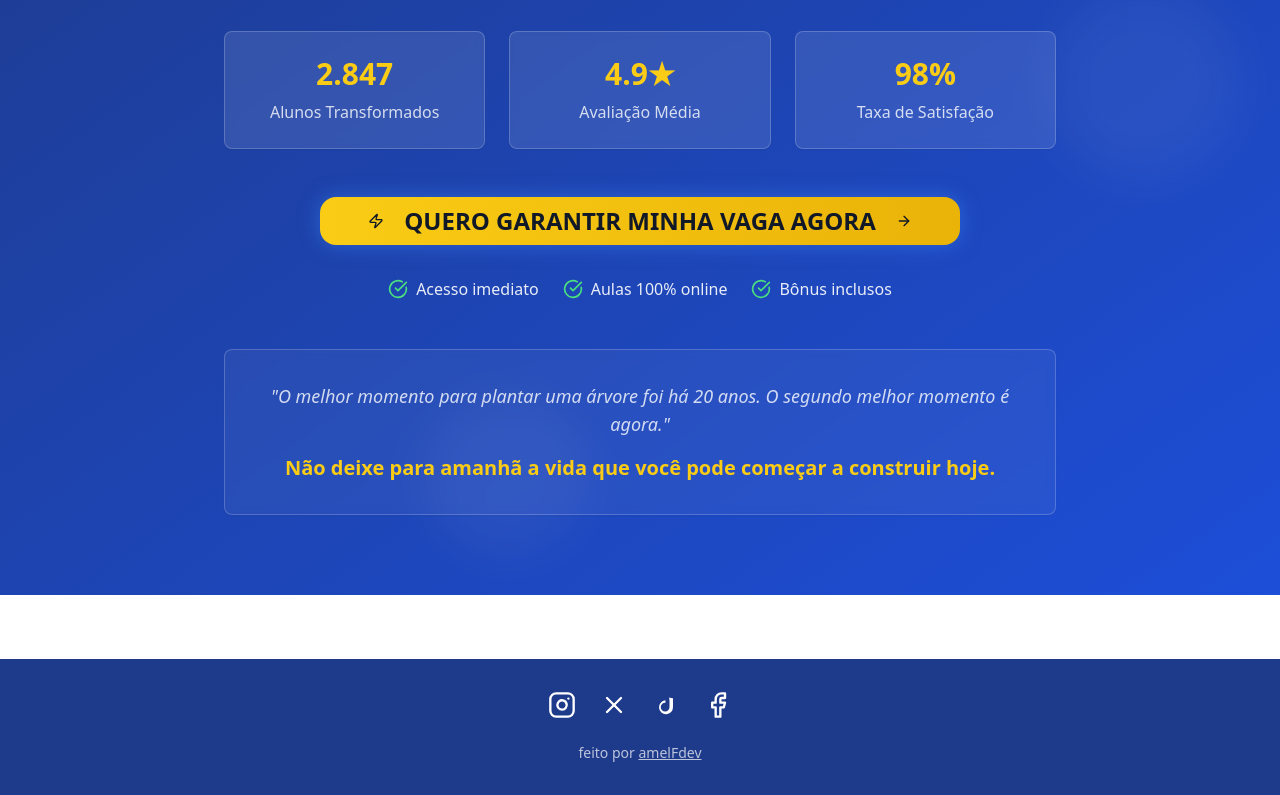
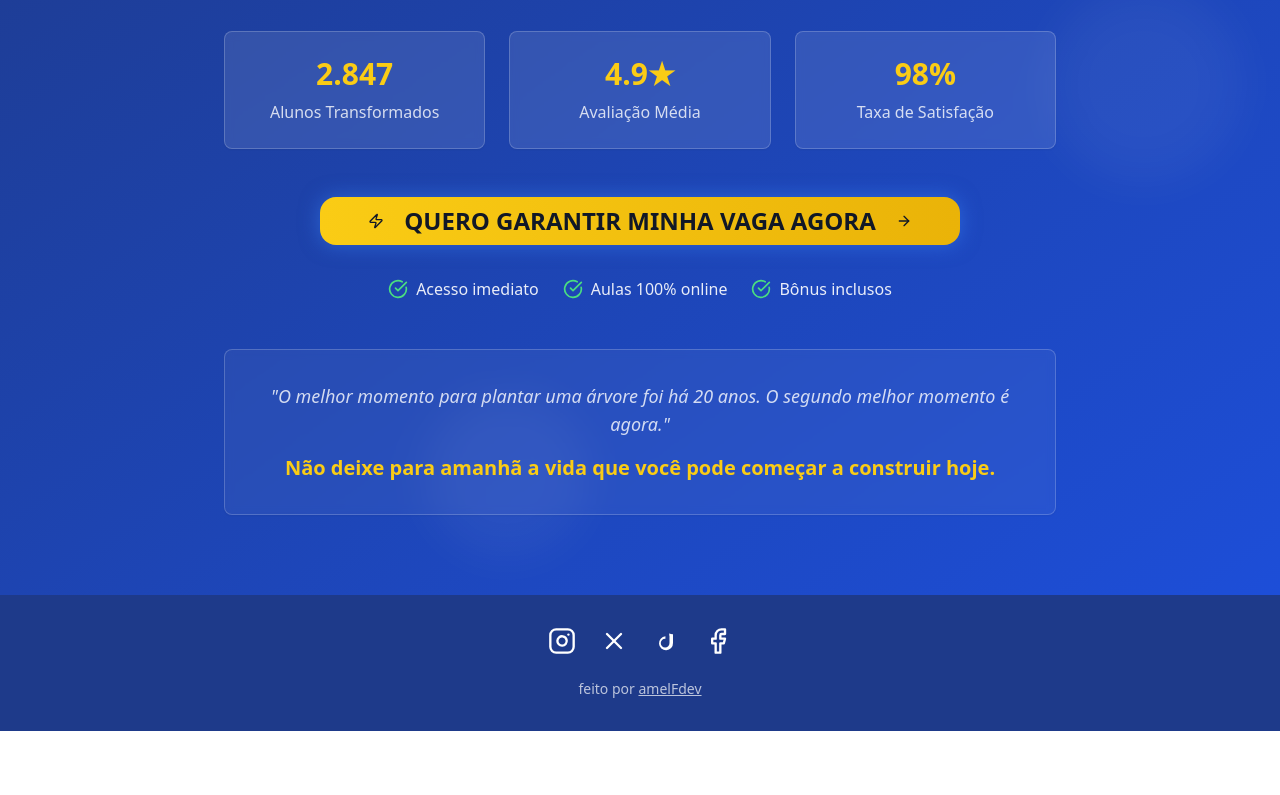
Before and after one commit to amelodev17/Curso-de-Marketing-Digital, a React (Vite) app: page / in a window 1280 px wide. Shown: the part 7349-8144 px from the top of the page. After the commit the page ends 8080 px from the top, so only its background shows below. Built offline with nearby package versions, Linux system fonts and the light colour scheme.

Commit message:
Fix: Remove whitespace between footer and content
Adjust spacing to eliminate the gap between the footer and the content above it.

```diff
--- a/src/components/Footer.tsx
+++ b/src/components/Footer.tsx
@@ -3,7 +3,7 @@ import { Instagram, Facebook, X } from "lucide-react";
 
 export const Footer = () => {
   return (
-    <footer className="w-full mt-16 py-8 bg-marketing-blue-900 text-white flex flex-col items-center gap-4">
+    <footer className="w-full py-8 bg-marketing-blue-900 text-white flex flex-col items-center gap-4">
       <div className="flex gap-6 mb-2">
         <a href="https://instagram.com" target="_blank" rel="noopener noreferrer" aria-label="Instagram" className="hover:scale-110 transition-transform duration-200">
           <Instagram size={28} />
```
